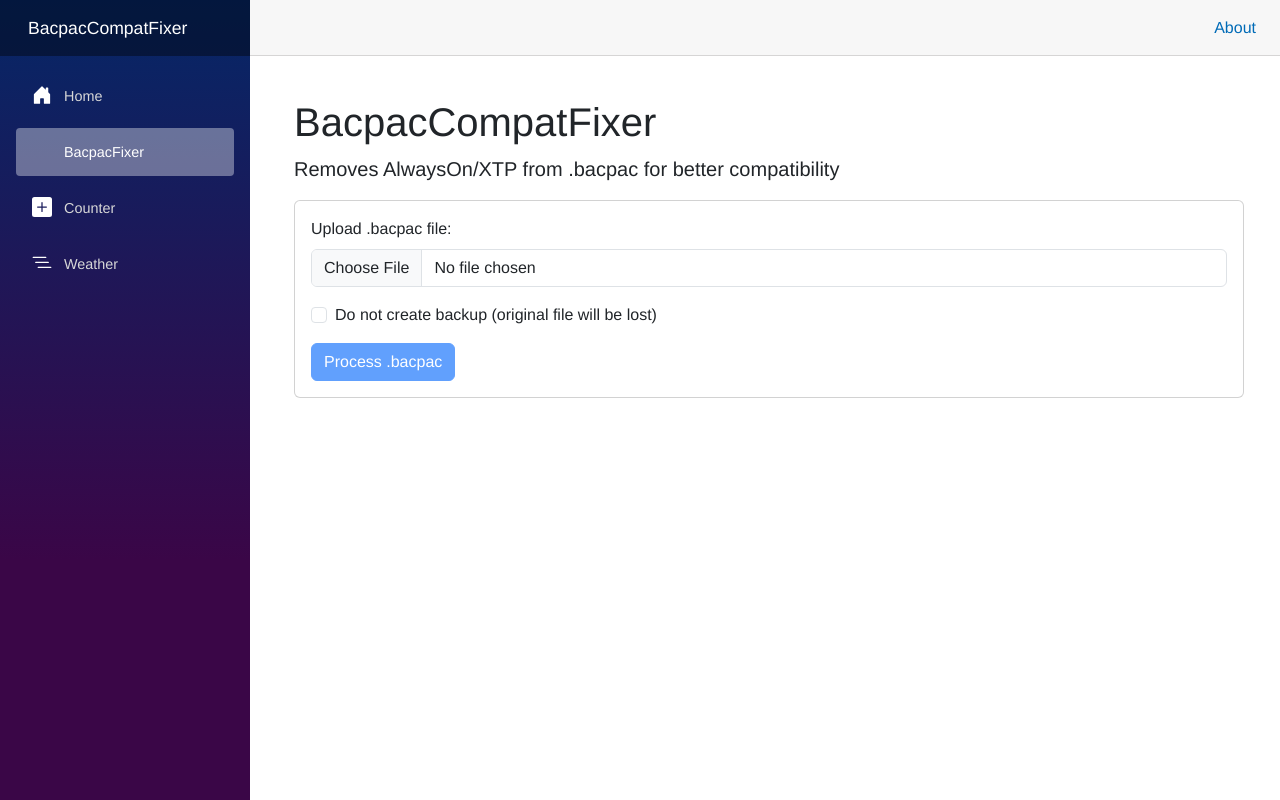
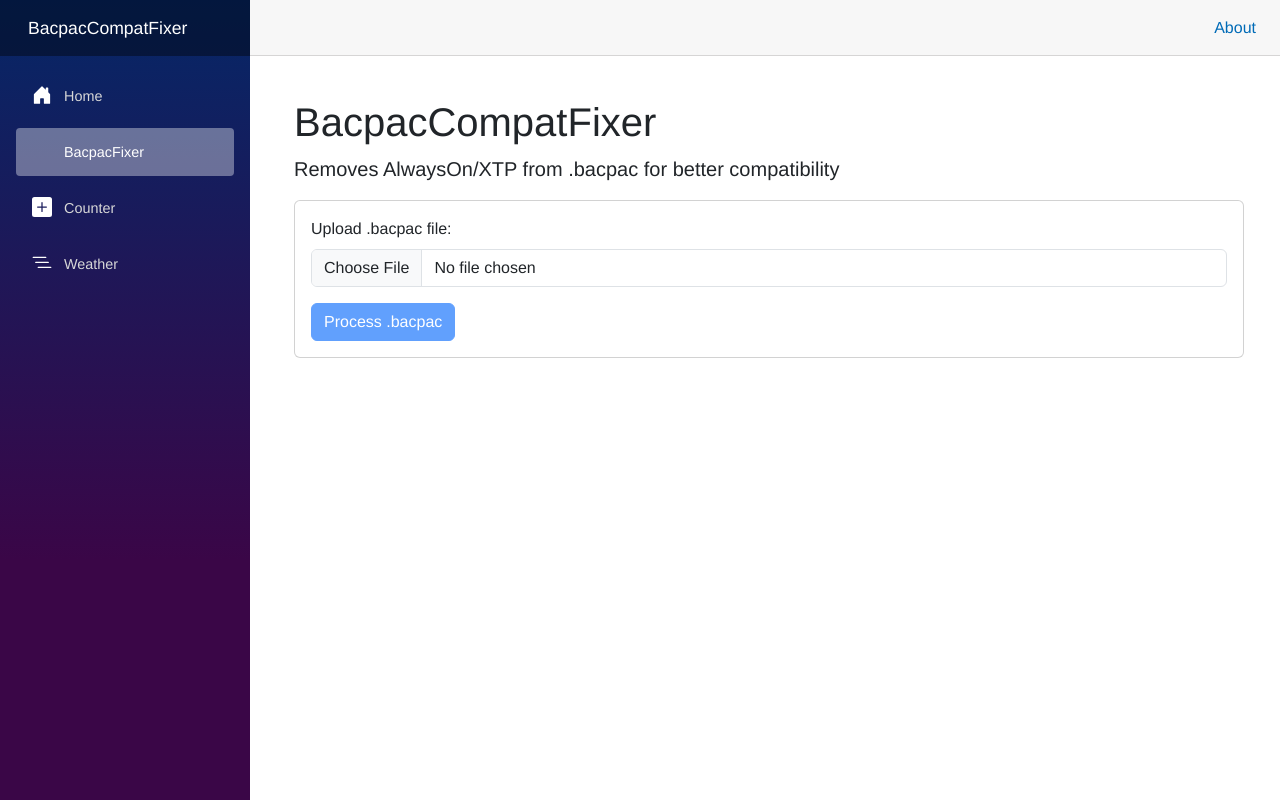
Before and after one commit to mbreukel/BacpacCompatFixer, an ASP.NET Core app: page /bacpacfixer in a window 1280 px wide. Run offline with ASP.NET Core 8, Linux system fonts and the light colour scheme; style sheets or scripts are compiled from the project's sources.

Commit message:
Remove backup checkbox from Blazor app - not needed for web uploads
Co-authored-by: mbreukel <9992114+mbreukel@users.noreply.github.com>

```diff
--- a/src/BacpacCompatFixer.Blazor/Components/Pages/BacpacFixer.razor
+++ b/src/BacpacCompatFixer.Blazor/Components/Pages/BacpacFixer.razor
@@ -21,13 +21,6 @@
                 {
                     <small class="text-muted">Selected: @selectedFileName (@FormatFileSize(selectedFileSize))</small>
                 }
-            </div>
-
-            <div class="form-check mb-3">
-                <input class="form-check-input" type="checkbox" id="noBackup" @bind="noBackup" />
-                <label class="form-check-label" for="noBackup">
-                    Do not create backup (original file will be lost)
-                </label>
             </div>
 
             <button class="btn btn-primary" @onclick="ProcessBacpac" disabled="@(isProcessing || uploadedFilePath == null)">
@@ -65,11 +58,9 @@
 @code {
     private string? uploadedFilePath;
     private string? processedFilePath;
-    private string? backupFilePath;
     private string? tempDirectory;
     private string selectedFileName = string.Empty;
     private long selectedFileSize = 0;
-    private bool noBackup = false;
     private bool isProcessing = false;
     private string resultMessage = string.Empty;
     private string resultClass = string.Empty;
@@ -148,8 +139,7 @@
             var options = new BacpacFixerOptions
             {
                 SourceBacpac = processedFilePath,
-                BackupDir = noBackup ? null : tempDirectory,
-                NoBackup = noBackup
+                NoBackup = true  // No backup needed for web uploads
             };
 
             var service = new BacpacFixerService();
@@ -161,11 +151,6 @@
                 {
                     var messages = new List<string>();
                     messages.Add($"✅ File processed successfully!");
-                    if (!noBackup && result.BackupPath != null)
-                    {
-                        backupFilePath = result.BackupPath;
-                        messages.Add($"🗂️  Backup created");
-                    }
                     if (result.ModelHash != null)
                     {
                         messages.Add($"🔒 SHA256 (model.xml): {result.ModelHash}");
```
